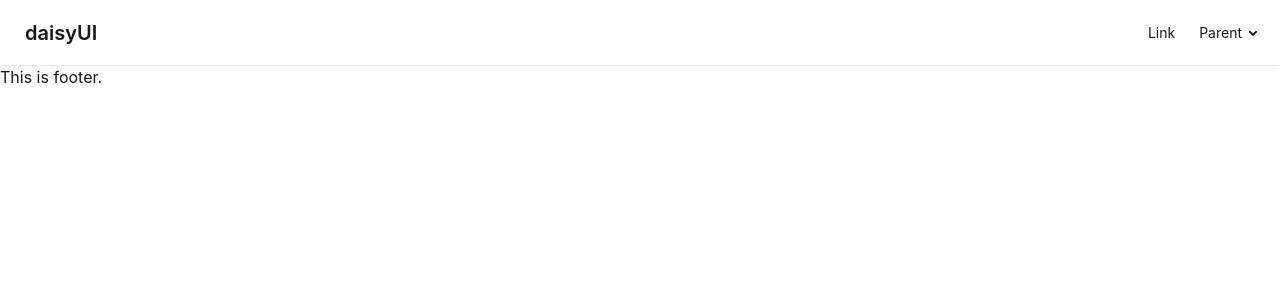
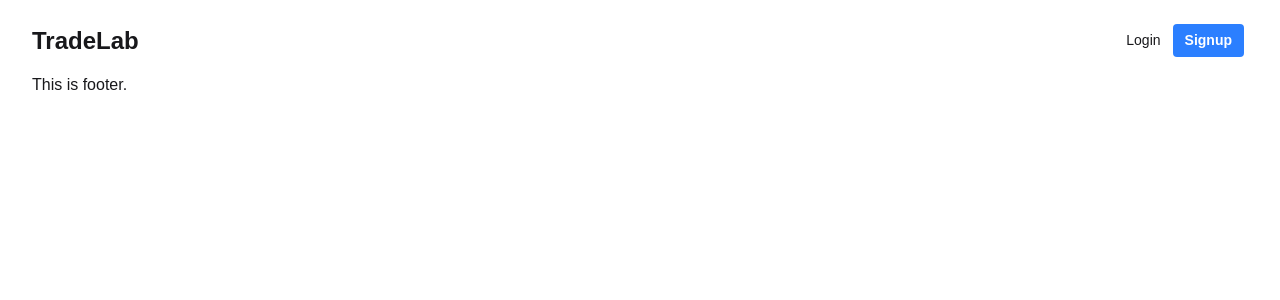
Before and after one commit to Suprio-Das/TradeLab, a React (Vite) app in the folder frontend/: page / in a window 1280 px wide. Shown: the top 300 px of the page. Built offline with nearby package versions, Linux system fonts and the light colour scheme.

Commit message:
Navbar designed

```diff
--- a/frontend/src/Components/Navbar.jsx
+++ b/frontend/src/Components/Navbar.jsx
@@ -3,21 +3,19 @@ import React from 'react';
 const Navbar = () => {
     return (
         <div>
-            <div className="navbar bg-base-100 shadow-sm">
+            <div className="navbar px-0">
                 <div className="flex-1">
-                    <a className="btn btn-ghost text-xl">daisyUI</a>
+                    <a className='text-2xl font-bold'>TradeLab</a>
                 </div>
                 <div className="flex-none">
                     <ul className="menu menu-horizontal px-1">
-                        <li><a>Link</a></li>
                         <li>
-                            <details>
-                                <summary>Parent</summary>
-                                <ul className="bg-base-100 rounded-t-none p-2">
-                                    <li><a>Link 1</a></li>
-                                    <li><a>Link 2</a></li>
-                                </ul>
-                            </details>
+                            <a className="cursor-pointer hover:bg-transparent focus:bg-transparent active:bg-transparent">
+                                Login
+                            </a>
+                        </li>
+                        <li>
+                            <a className='bg-blue-500 text-white font-bold'>Signup</a>
                         </li>
                     </ul>
                 </div>
--- a/frontend/src/Layout/MainLayout.jsx
+++ b/frontend/src/Layout/MainLayout.jsx
@@ -4,7 +4,7 @@ import Footer from '../Components/Footer';
 
 const MainLayout = () => {
     return (
-        <div>
+        <div className='w-[95%] mx-auto my-2'>
             <Navbar></Navbar>
             <Footer></Footer>
         </div>
--- a/frontend/src/index.css
+++ b/frontend/src/index.css
@@ -1,2 +1,6 @@
 @import "tailwindcss";
 @plugin "daisyui";
+
+body {
+    font-family: Arial, Helvetica, sans-serif;
+}
```
